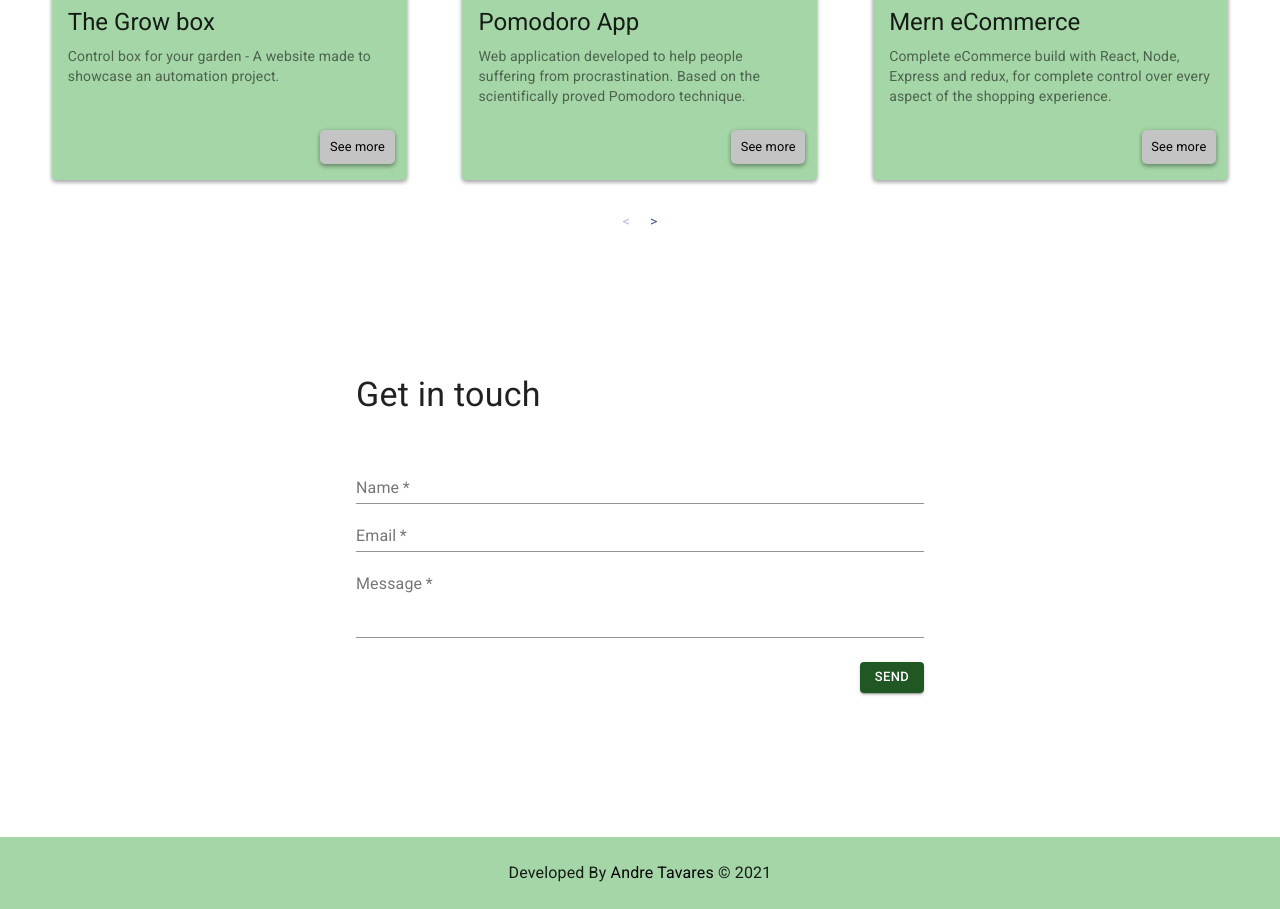
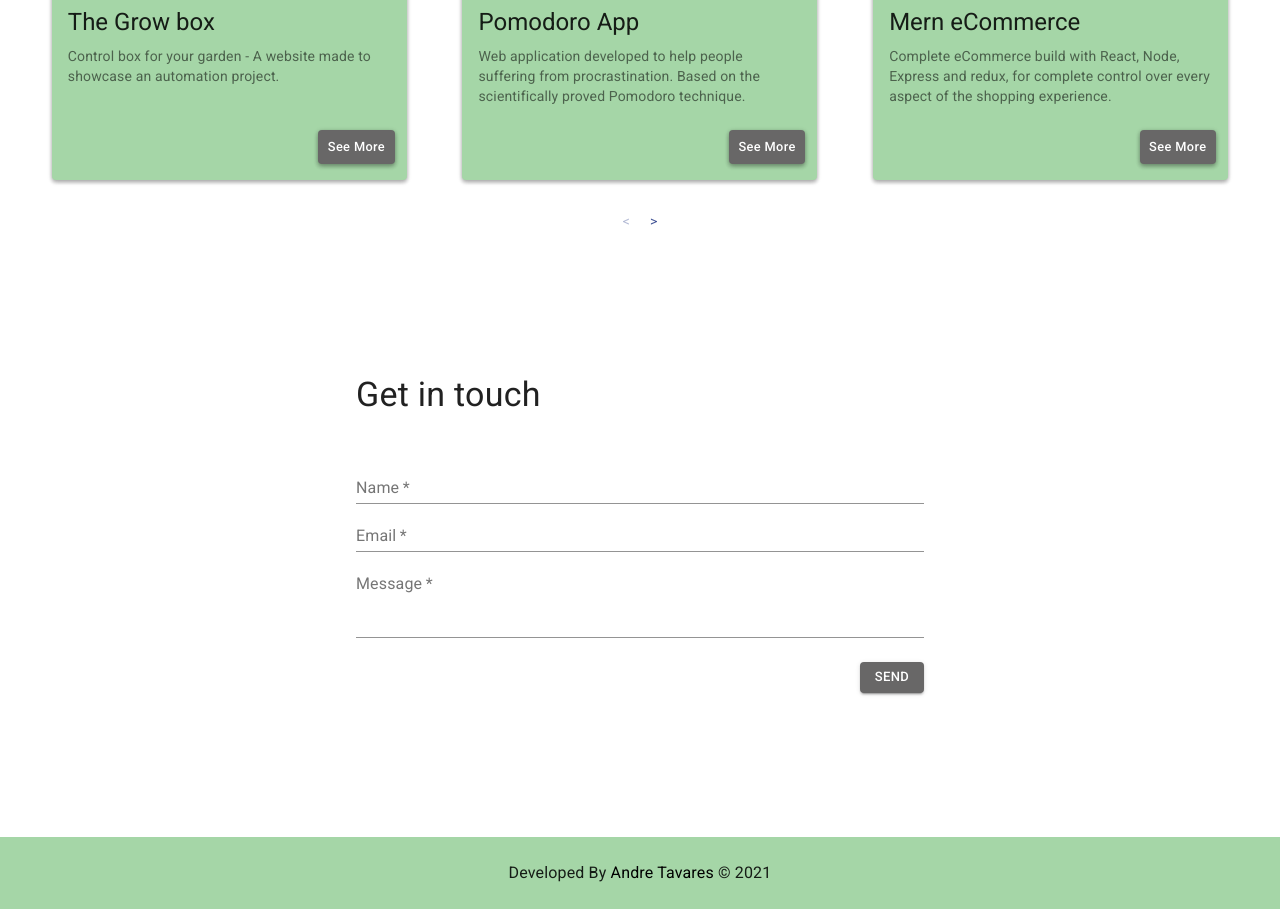
Before and after one commit to TavaresDev/NextTavaresDev, a Next.js app: page / in a window 1280 px wide. Shown: the part 3300-4209 px from the top of the page. Built offline with nearby package versions, Linux system fonts and the light colour scheme.

Commit message:
change primary color to gray

```diff
--- a/src/components/contact/Contact.jsx
+++ b/src/components/contact/Contact.jsx
@@ -39,7 +39,7 @@ const Contact = () => {
 		<Container id='contact' className='sec'>
 			<Fade bottom cascade>
 				<Grid container>
-					<Grid item xm={0} sm={2} md={2} lg={3}/>
+					<Grid item xm={0} sm={2} md={2} lg={3} />
 					<Grid
 						item
 						container
@@ -63,18 +63,21 @@ const Contact = () => {
 							<Grid
 								item
 								container
+
 								direction='column'
 								justify='center'
 								alignItems='stretch'>
-								<TextField id='' label='Name' name='client_name' required />
+								<TextField color='secondary' id='' label='Name' name='client_name' required />
 
 								<TextField
+									color='secondary'
 									id='standard-basic'
 									label='Email'
 									name='client_email'
 									required
 								/>
 								<TextField
+									color='secondary'
 									required
 									id='standard-multiline-flexible'
 									label='Message'
@@ -88,7 +91,7 @@ const Contact = () => {
 										type='submit'
 										size='small'
 										variant='contained'
-										color='secondary'>
+										color='primary'>
 										Send
 									</Button>
 								</Box>
@@ -96,7 +99,7 @@ const Contact = () => {
 						</Container>
 					</Grid>
 
-					<Grid item xm={0} sm={2} md={2} lg={3}/>
+					<Grid item xm={0} sm={2} md={2} lg={3} />
 				</Grid>
 			</Fade>
 			{isContactModalOpen && <ContactModal closeModal={closeModal} />}
--- a/src/components/projects/ProjectCard.jsx
+++ b/src/components/projects/ProjectCard.jsx
@@ -48,15 +48,19 @@ const useStyles = makeStyles({
 		// marginRight: "0.5rem",
 		// marginBottom: "0.5rem",
 		padding: "0.6rem",
-		borderRadius: "5px",
-		color:'#000',
+		// borderRadius: "5px",
+		// color:'#fff',
+		textTransform: 'capitalize',
 
-		backgroundColor: '#C4C4C4',
+		// backgroundColor: '#C4C4C4',
+		// backgroundColor: '#686767',
 
 		"&:hover": {
-			boxShadow: '0px 0px 2px rgba(0, 0, 0, 0.14), 0px 2px 2px rgba(0, 0, 0, 0.12), 0px 1px 3px rgba(0, 0, 0, 0.2)',
+			// boxShadow: '0px 0px 2px rgba(0, 0, 0, 0.14), 0px 2px 2px rgba(0, 0, 0, 0.12), 0px 1px 3px rgba(0, 0, 0, 0.2)',
 			// background: green[200],
-			backgroundColor: '#dfdfdf',
+
+			// backgroundColor: '#888',
+			// backgroundColor: '#4F4F4F',
 
 
 		},
@@ -98,9 +102,9 @@ const ProjectCard = ({title, bodyText, imgAlt, img}) => {
 				</CardContent>
 			<CardActions className={classes.posBottom}  >
 
-				<a className={classes.button} variant ='contained' size='small'>
+				<Button className={classes.button} variant ='contained' color='primary' size='small'>
 					See more
-				</a>
+				</Button>
 				{/* <Button size='small' color='secondary'>
 					Learn More
 				</Button> */}
--- a/src/pages/_document.js
+++ b/src/pages/_document.js
@@ -9,7 +9,7 @@ export default class MyDocument extends Document {
 			<Html lang='en'>
 				<Head>
 					{/* PWA primary color */}
-					<meta name='theme-color' content={theme.palette.primary.main} />
+					{/* <meta name='theme-color' content={theme.palette.primary.main} /> */}
 					<link
 						rel='stylesheet'
 						href='https://fonts.googleapis.com/css?family=Roboto:300,400,500,700&display=swap'
--- a/src/styles/themes/theme.js
+++ b/src/styles/themes/theme.js
@@ -7,7 +7,8 @@ const theme = createMuiTheme({
   palette: {
     primary: {
       // main: '#556cd6',
-      main: '#6495ed',
+      main: '#686767',
+      // main: '#6495ed',
     },
     secondary: {
       light: green[200],
```
